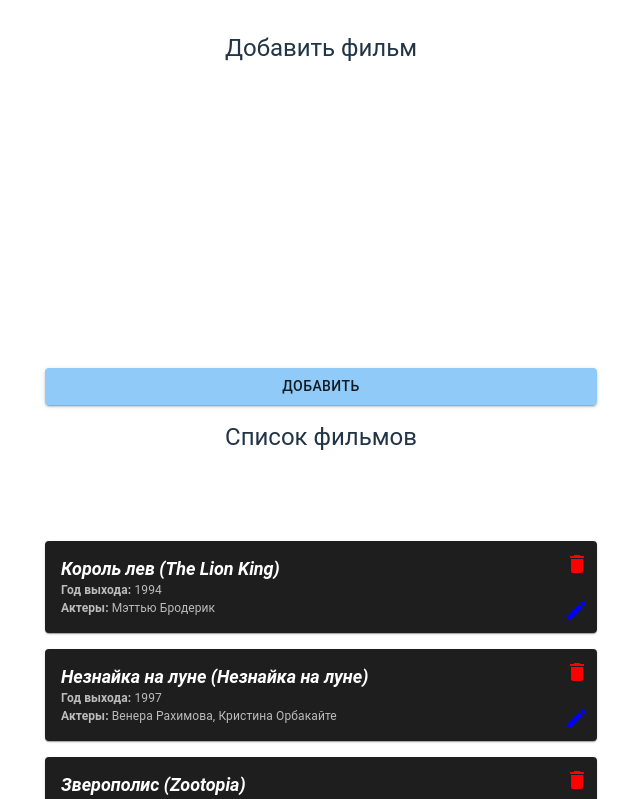
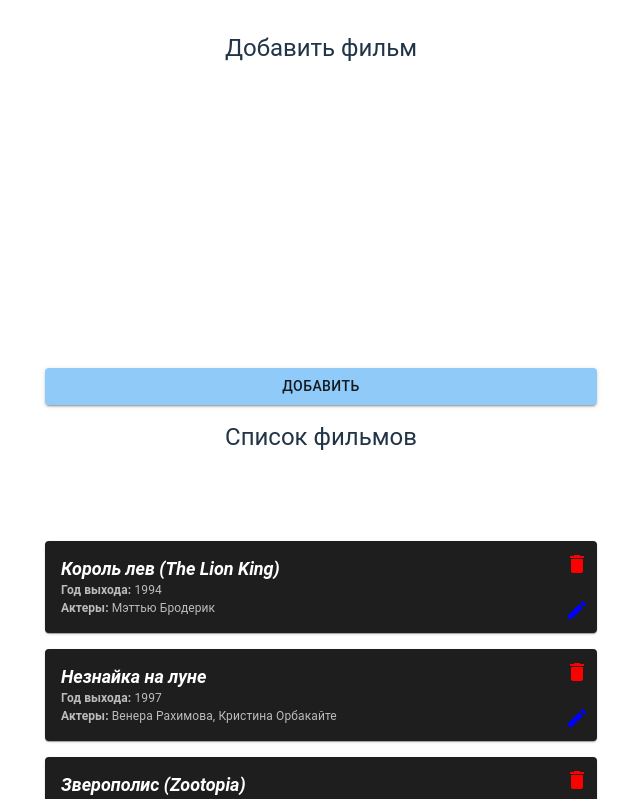
Before and after one commit to Flipty148/react-list, a React (Vite) app: page / in a window 1280 px wide. Shown: the top 799 px of the page, without its empty margins (319-959 px from the left). Built offline with nearby package versions, Linux system fonts and the light colour scheme.

Commit message:
fix id for new film in adding

```diff
--- a/src/components/AddFilm.tsx
+++ b/src/components/AddFilm.tsx
@@ -34,7 +34,7 @@ export default function AddFilm() {
 
                     setFilms?.((prevFilms) => {
                         const res = [{
-                            id: prevFilms.length + 1,
+                            id: Math.max(...prevFilms.map(f => f.id)) + 1,
                             original_name: originalName,
                             russian_name: russianName,
                             year: year,
--- a/src/components/FilmComponent.tsx
+++ b/src/components/FilmComponent.tsx
@@ -12,13 +12,12 @@ type Props = {
  * Карточка фильма
  */
 function FilmComponentBase({film} : Props) {
-    // const setFilms = useSetFilms();
     const labelId = `list-label-${film.id}`;
     return (
         <Card id={labelId} sx={{minWidth:275}}>
             <Box sx={{display:'flex', flexDirection:'row'}}>
                 <CardContent>
-                    <Typography sx={{textAlign:'start', fontStyle: 'italic', fontWeight:'bolder', fontSize:18}} variant="h5" component='h3'>{film.russian_name + ' (' + film.original_name + ')'}</Typography>
+                    <Typography sx={{textAlign:'start', fontStyle: 'italic', fontWeight:'bolder', fontSize:18}} variant="h5" component='h3'>{film.russian_name === film.original_name ? film.russian_name : film.russian_name + ' (' + film.original_name + ')'}</Typography>
                     <Typography sx={{textAlign:'start', fontSize:12}} component='p' color='text.secondary'><span style={{fontWeight:'bold'}}>Год выхода: </span>{film.year}</Typography>
                     <Typography sx={{textAlign:'start', fontSize:12}} component='p' color='text.secondary'><span style={{fontWeight:'bold'}}>Актеры: </span>{film.actors}</Typography>
                 </CardContent>
```
